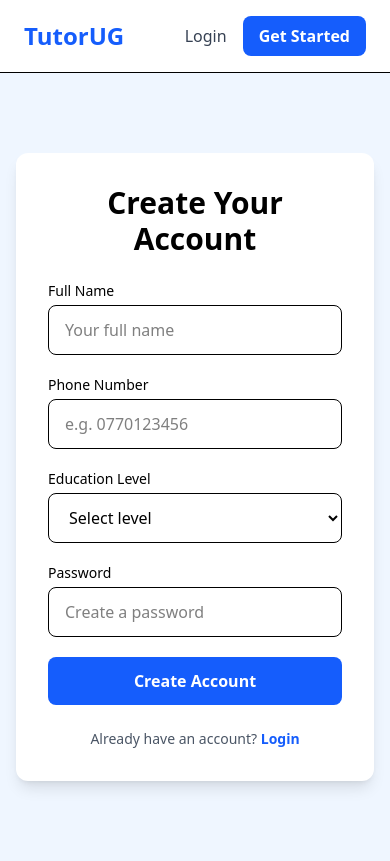
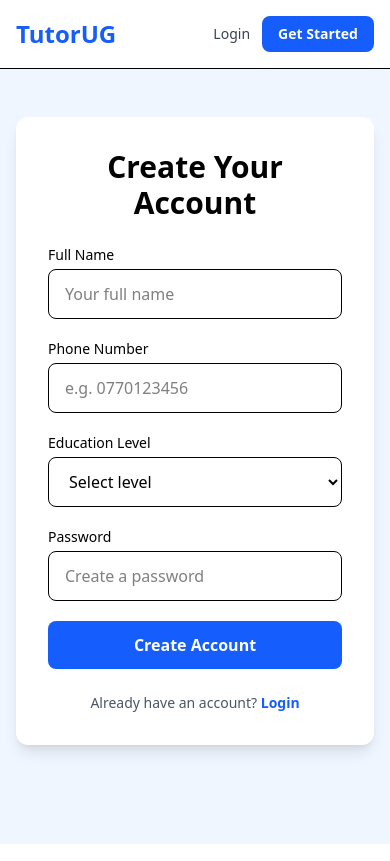
Before and after one commit to Lamboe69/TutorUG, a React app in the folder frontend/: page /register in a window 390 px wide. Built offline with nearby package versions, Linux system fonts and the light colour scheme; the HTML template or start-up script is replaced by a standard one.

Commit message:
Improve mobile responsiveness across navbar, auth forms, and dashboard

```diff
--- a/frontend/src/components/Navbar.jsx
+++ b/frontend/src/components/Navbar.jsx
@@ -3,25 +3,23 @@ import { Link } from "react-router-dom";
 export default function Navbar() {
   return (
     <nav className="bg-white border-b">
-      <div className="max-w-6xl mx-auto px-6 py-4 flex items-center justify-between">
+      <div className="max-w-6xl mx-auto px-4 sm:px-6 py-4 flex items-center justify-between">
 
-        {/* Logo */}
         <Link to="/" className="text-2xl font-extrabold text-blue-600">
           TutorUG
         </Link>
 
-        {/* Navigation */}
-        <div className="flex items-center gap-4">
+        <div className="flex items-center gap-3 sm:gap-4">
           <Link
             to="/login"
-            className="text-gray-700 font-medium hover:text-blue-600 transition"
+            className="text-sm sm:text-base text-gray-700 font-medium hover:text-blue-600 transition"
           >
             Login
           </Link>
 
           <Link
             to="/register"
-            className="bg-blue-600 text-white px-4 py-2 rounded-lg font-semibold hover:bg-blue-700 transition"
+            className="bg-blue-600 text-white px-4 py-2 rounded-lg text-sm sm:text-base font-semibold hover:bg-blue-700 transition"
           >
             Get Started
           </Link>
--- a/frontend/src/pages/Login.jsx
+++ b/frontend/src/pages/Login.jsx
@@ -27,7 +27,7 @@ export default function Login() {
     <div className="min-h-screen bg-blue-50">
       <Navbar />
 
-      <div className="flex items-center justify-center px-4 py-20">
+      <div className="flex items-center justify-center px-4 py-12 sm:py-20">
         <div className="bg-white w-full max-w-md rounded-xl shadow-lg p-8">
 
           <h2 className="text-3xl font-extrabold text-center mb-6">
--- a/frontend/src/pages/Register.jsx
+++ b/frontend/src/pages/Register.jsx
@@ -29,7 +29,7 @@ export default function Register() {
     <div className="min-h-screen bg-blue-50">
       <Navbar />
 
-      <div className="flex items-center justify-center px-4 py-20">
+      <div className="flex items-center justify-center px-4 py-12 sm:py-20">
         <div className="bg-white w-full max-w-md rounded-xl shadow-lg p-8">
 
           <h2 className="text-3xl font-extrabold text-center mb-6">
```
